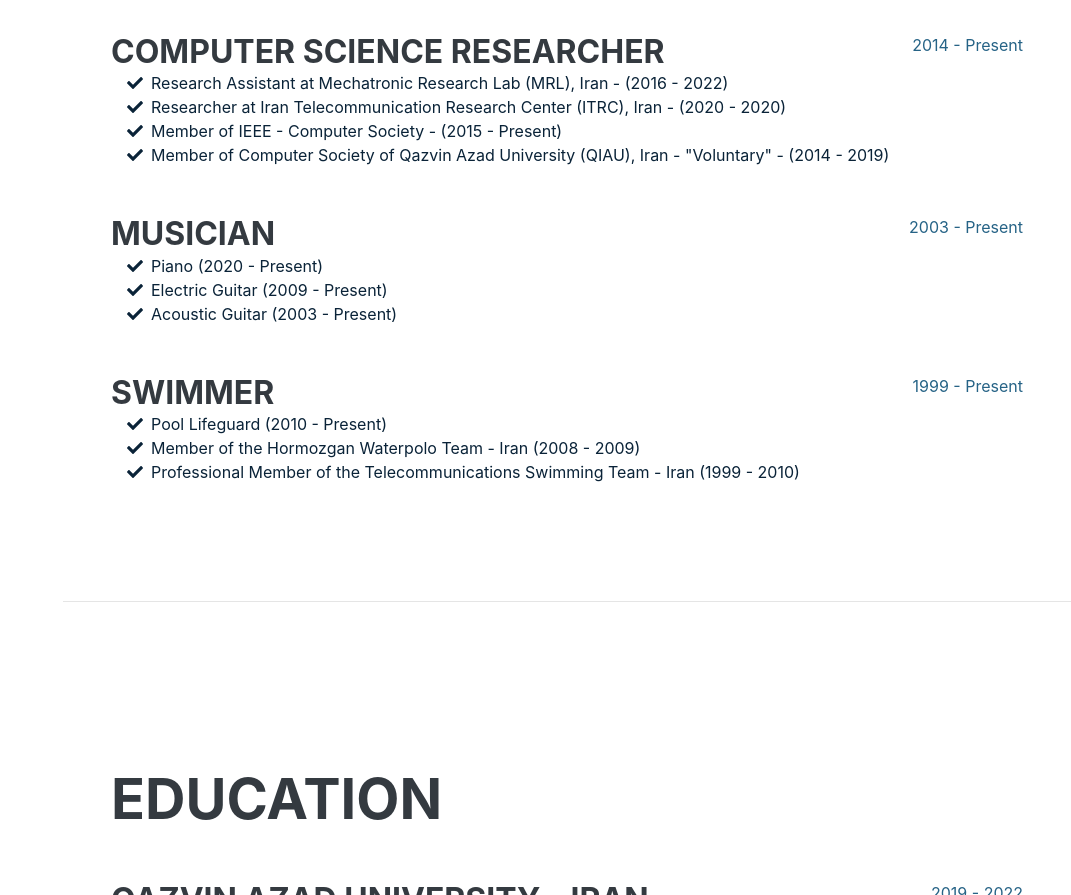
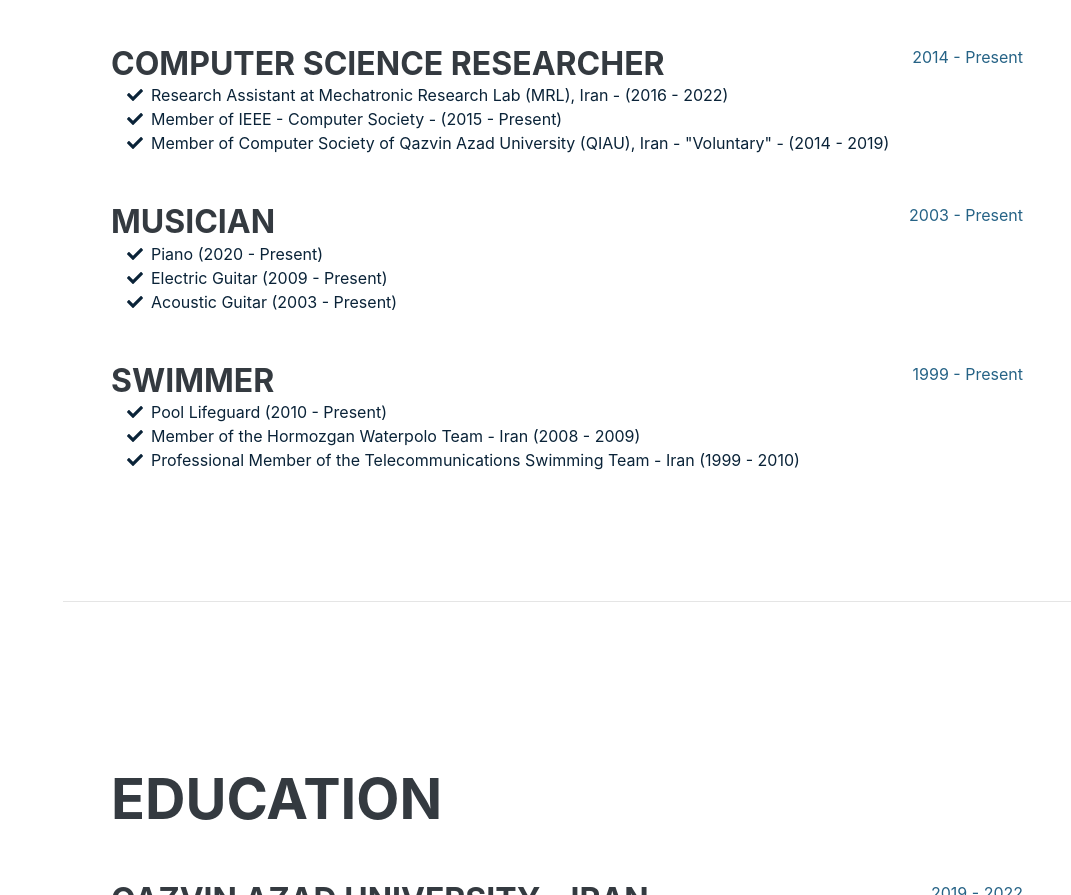
Before and after one commit to theahoora/oldtheahoora.github.io, a plain HTML site: page index.html in a window 1280 px wide. Shown: the part 1000-1895 px from the top of the page, without its empty margins (209-1280 px from the left). Drawn offline with nearby package versions, Linux system fonts and the light colour scheme; a web font is replaced by a local one.

Commit message:
Update index.html

```diff
--- a/index.html
+++ b/index.html
@@ -70,10 +70,6 @@
                                 <li>
                                     <span class="fa-li"><i class="fas fa-check"></i></span>
                                     Research Assistant at Mechatronic Research Lab (MRL), Iran - (2016 - 2022)
-                                </li>
-                                <li>
-                                    <span class="fa-li"><i class="fas fa-check"></i></span>
-                                    Researcher at Iran Telecommunication Research Center (ITRC), Iran - (2020 - 2020)
                                 </li>
                                 <li>
                                     <span class="fa-li"><i class="fas fa-check"></i></span>
```
